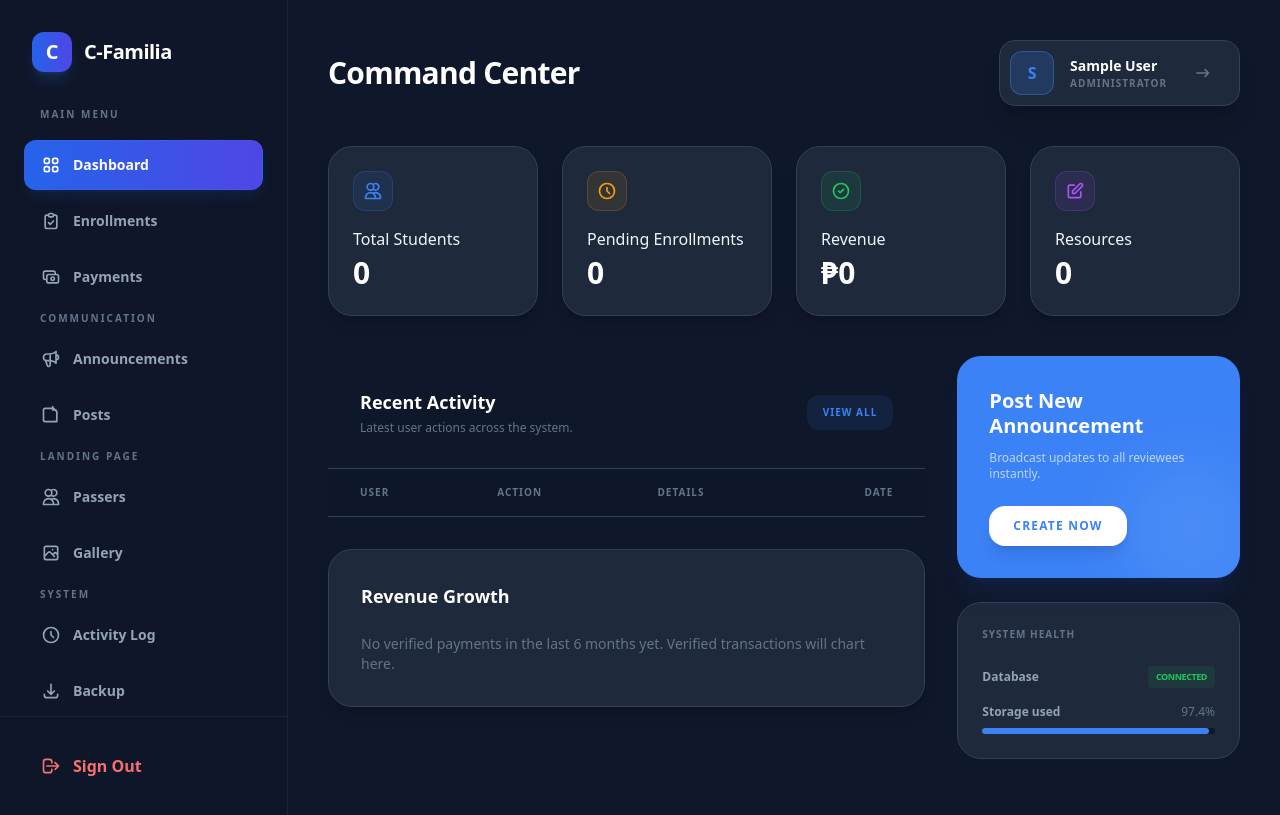
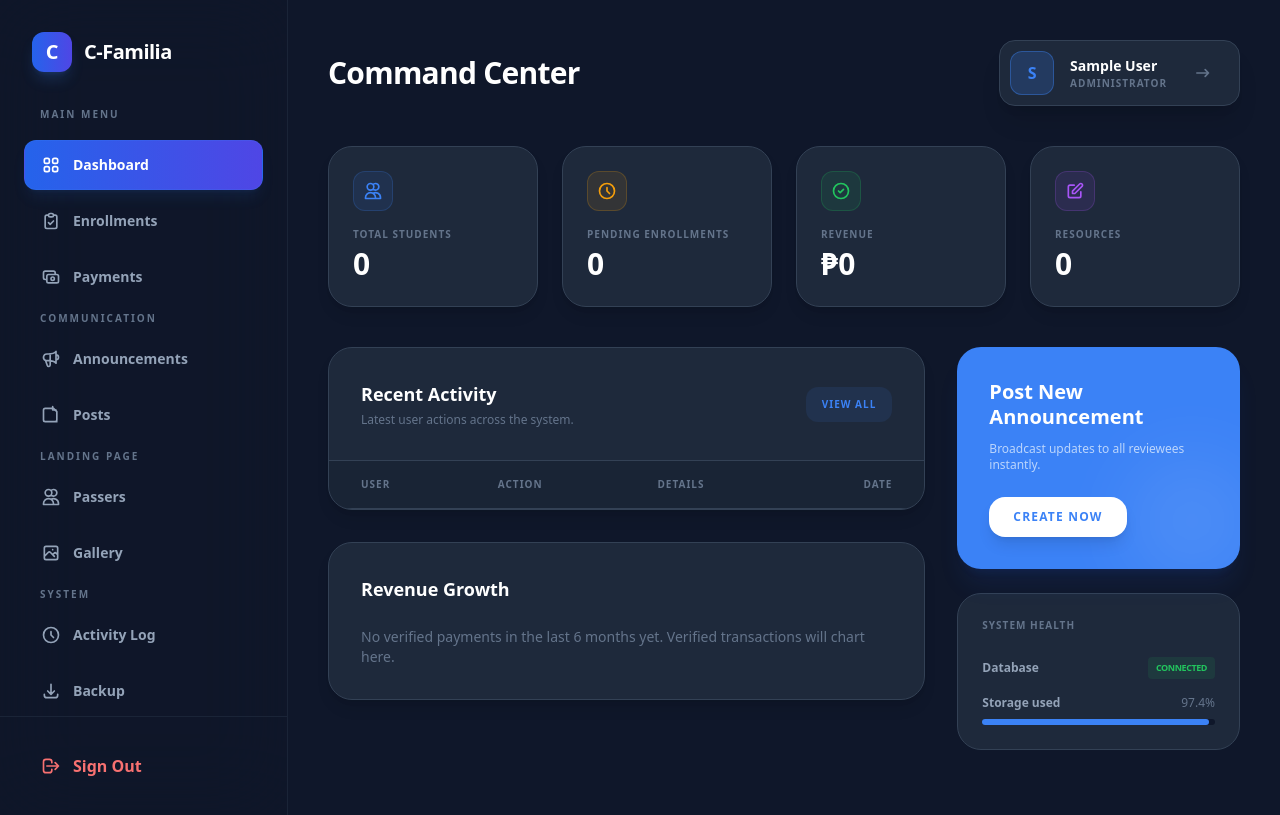
Before and after one commit to NMSCSTR/C-FAMILIATUTORIALSERVICES, a PHP site: page /admin_dashboard.php in a window 1280 px wide. Run offline with PHP 8.4, Linux system fonts and the light colour scheme; the visitor is signed in with stand-in values (Sample User, id 1); data that the repository does not hold is empty.

Commit message:
Revert "style(admin): dashboard shells onto card-dark component, stat labels onto label-xs"
This reverts commit 045eabd93485a6e109c248cc1f357464170a590f.

```diff
--- a/admin_dashboard.php
+++ b/admin_dashboard.php
@@ -130,7 +130,7 @@ $load_charts = true;
                             <svg class="w-5 h-5" fill="none" stroke="currentColor" viewBox="0 0 24 24"><path stroke-linecap="round" stroke-linejoin="round" stroke-width="2" d="M12 4.354a4 4 0 110 5.292M15 21H3v-1a6 6 0 0112 0v1zm0 0h6v-1a6 6 0 00-9-5.197M13 7a4 4 0 11-8 0 4 4 0 018 0z" /></svg>
                         </div>
                     </div>
-                    <p class="label-xs">Total Students</p>
+                    <p class="text-slate-500 text-[10px] font-black uppercase tracking-widest">Total Students</p>
                     <h3 class="text-3xl font-[800] text-white mt-1"><?= number_format($total_students) ?></h3>
                 </a>
 
@@ -140,7 +140,7 @@ $load_charts = true;
                             <svg class="w-5 h-5" fill="none" stroke="currentColor" viewBox="0 0 24 24"><path stroke-linecap="round" stroke-linejoin="round" stroke-width="2" d="M12 8v4l3 3m6-3a9 9 0 11-18 0 9 9 0 0118 0z" /></svg>
                         </div>
                     </div>
-                    <p class="label-xs">Pending Enrollments</p>
+                    <p class="text-slate-500 text-[10px] font-black uppercase tracking-widest">Pending Enrollments</p>
                     <h3 class="text-3xl font-[800] text-white mt-1"><?= $pending_count ?></h3>
                 </a>
 
@@ -150,7 +150,7 @@ $load_charts = true;
                             <svg class="w-5 h-5" fill="none" stroke="currentColor" viewBox="0 0 24 24"><path stroke-linecap="round" stroke-linejoin="round" stroke-width="2" d="M9 12l2 2 4-4m6 2a9 9 0 11-18 0 9 9 0 0118 0z" /></svg>
                         </div>
                     </div>
-                    <p class="label-xs">Revenue</p>
+                    <p class="text-slate-500 text-[10px] font-black uppercase tracking-widest">Revenue</p>
                     <h3 class="text-3xl font-[800] text-white mt-1"><?= $total_revenue ?></h3>
                 </a>
 
@@ -160,14 +160,14 @@ $load_charts = true;
                             <svg class="w-5 h-5" fill="none" stroke="currentColor" viewBox="0 0 24 24"><path stroke-linecap="round" stroke-linejoin="round" stroke-width="2" d="M11 5H6a2 2 0 00-2 2v11a2 2 0 002 2h11a2 2 0 002-2v-5m-1.414-9.414a2 2 0 112.828 2.828L11.828 15H9v-2.828l8.586-8.586z" /></svg>
                         </div>
                     </div>
-                    <p class="label-xs">Resources</p>
+                    <p class="text-slate-500 text-[10px] font-black uppercase tracking-widest">Resources</p>
                     <h3 class="text-3xl font-[800] text-white mt-1"><?= $total_posts ?></h3>
                 </a>
             </div>
 
             <div class="grid grid-cols-1 xl:grid-cols-3 gap-8">
                 <div class="xl:col-span-2 space-y-8">
-                    <div class="card-dark overflow-hidden">
+                    <div class="bg-cf-card rounded-3xl border border-cf-border shadow-lg overflow-hidden">
                         <div class="p-6 md:p-8 border-b border-cf-border flex flex-col md:flex-row justify-between md:items-center gap-4">
                             <div>
                                 <h4 class="font-bold text-lg text-white">Recent Activity</h4>
```
